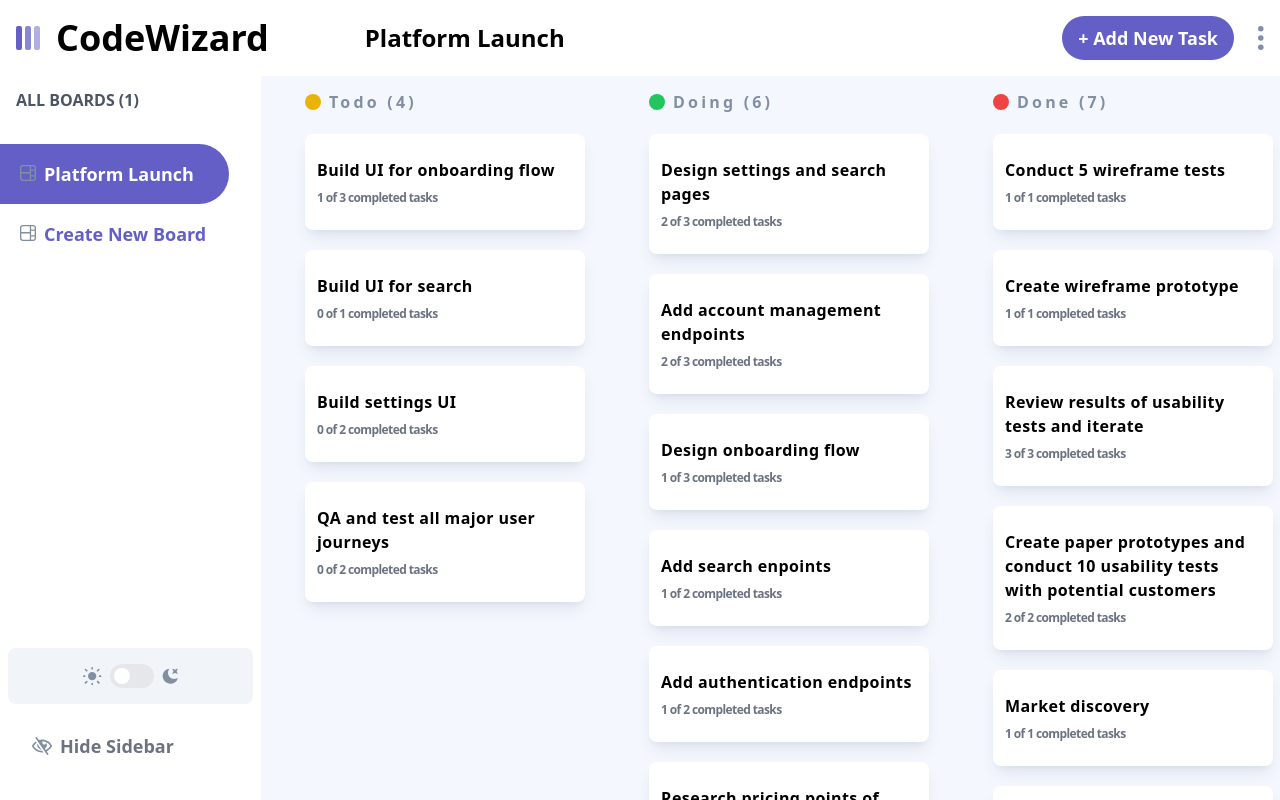
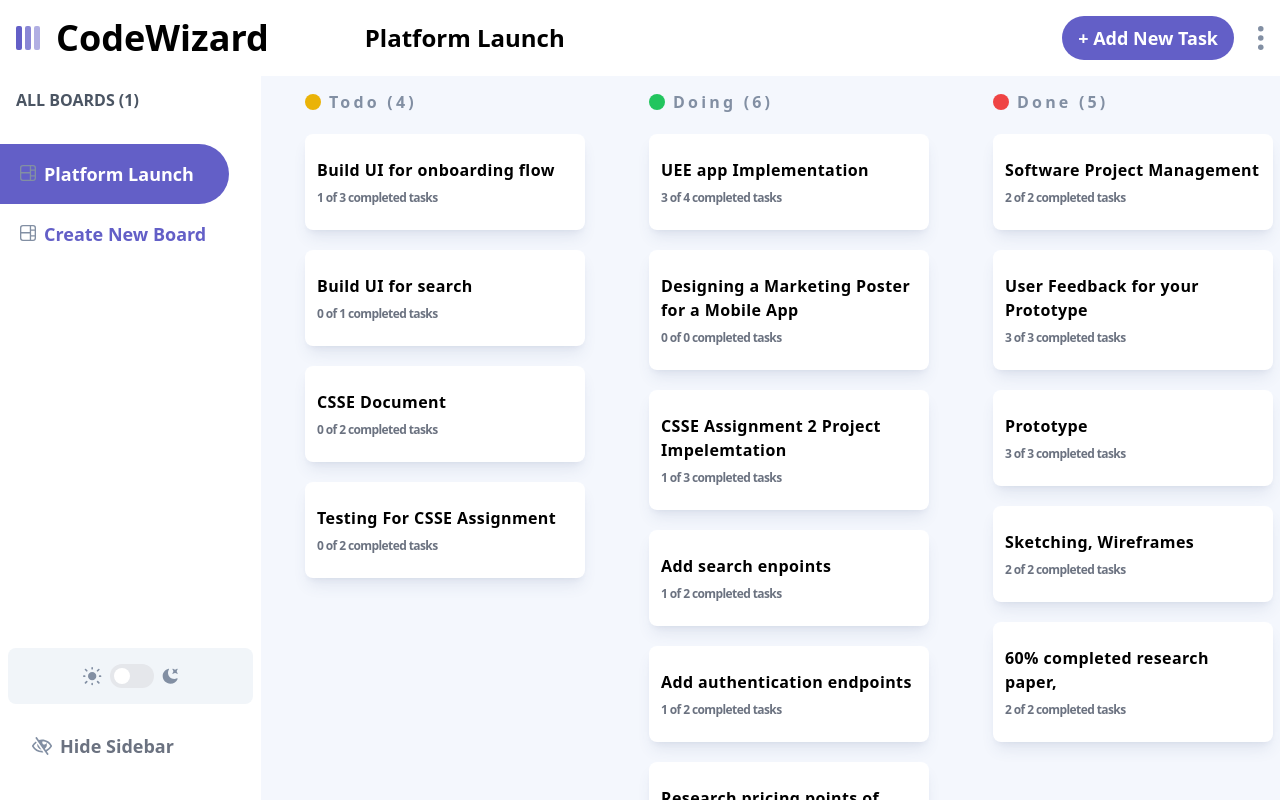
Before and after one commit to Vishwa-ud/CodeWizard, a React (Vite) app in the folder frontend/: page /taskmanagement in a window 1280 px wide. Built offline with nearby package versions, Linux system fonts and the light colour scheme.

Commit message:
Validations Added

```diff
--- a/frontend/src/data/data.json
+++ b/frontend/src/data/data.json
@@ -38,7 +38,7 @@
               ]
             },
             {
-              "title": "Build settings UI",
+              "title": "CSSE Document",
               "description": "",
               "status": "Todo",
               "subtasks": [
@@ -53,7 +53,7 @@
               ]
             },
             {
-              "title": "QA and test all major user journeys",
+              "title": "Testing For CSSE Assignment",
               "description": "Once we feel version one is ready, we need to rigorously test it both internally and externally to identify any major gaps.",
               "status": "Todo",
               "subtasks": [
@@ -73,45 +73,37 @@
           "name": "Doing",
           "tasks": [
             {
-              "title": "Design settings and search pages",
+              "title": "UEE app Implementation",
               "description": "",
               "status": "Doing",
               "subtasks": [
                 {
-                  "title": "Settings - Account page",
+                  "title": "Sign up page",
                   "isCompleted": true
                 },
                 {
-                  "title": "Settings - Billing page",
+                  "title": "Sign in page",
                   "isCompleted": true
                 },
                 {
-                  "title": "Search page",
+                  "title": "Welcome page",
+                  "isCompleted": true
+                },
+                {
+                  "title": "Individual Componets",
                   "isCompleted": false
                 }
               ]
             },
             {
-              "title": "Add account management endpoints",
+              "title": "Designing a Marketing Poster for a Mobile App",
               "description": "",
               "status": "Doing",
               "subtasks": [
-                {
-                  "title": "Upgrade plan",
-                  "isCompleted": true
-                },
-                {
-                  "title": "Cancel plan",
-                  "isCompleted": true
-                },
-                {
-                  "title": "Update payment method",
-                  "isCompleted": false
-                }
               ]
             },
             {
-              "title": "Design onboarding flow",
+              "title": "CSSE Assignment 2 Project Impelemtation",
               "description": "",
               "status": "Doing",
               "subtasks": [
@@ -184,29 +176,41 @@
           "name": "Done",
           "tasks": [
             {
-              "title": "Conduct 5 wireframe tests",
+              "title": "Software Project Management",
               "description": "Ensure the layout continues to make sense and we have strong buy-in from potential users.",
               "status": "Done",
               "subtasks": [
                 {
-                  "title": "Complete 5 wireframe prototype tests",
+                  "title": "SPM App Implementation",
+                  "isCompleted": true
+                },
+                {
+                  "title": "Research Paper",
                   "isCompleted": true
                 }
               ]
             },
             {
-              "title": "Create wireframe prototype",
-              "description": "Create a greyscale clickable wireframe prototype to test our asssumptions so far.",
+              "title": "User Feedback for your Prototype",
+              "description": "Keep iterating through the subtasks until we're clear on the core concepts for the app.",
               "status": "Done",
               "subtasks": [
                 {
-                  "title": "Create clickable wireframe prototype in Balsamiq",
+                  "title": "Write Script",
+                  "isCompleted": true
+                },
+                {
+                  "title": "Video",
+                  "isCompleted": true
+                },
+                {
+                  "title": "Push to Repo",
                   "isCompleted": true
                 }
               ]
             },
             {
-              "title": "Review results of usability tests and iterate",
+              "title": "Prototype",
               "description": "Keep iterating through the subtasks until we're clear on the core concepts for the app.",
               "status": "Done",
               "subtasks": [
@@ -225,7 +229,7 @@
               ]
             },
             {
-              "title": "Create paper prototypes and conduct 10 usability tests with potential customers",
+              "title": "Sketching, Wireframes",
               "description": "",
               "status": "Done",
               "subtasks": [
@@ -240,33 +244,7 @@
               ]
             },
             {
-              "title": "Market discovery",
-              "description": "We need to define and refine our core product. Interviews will help us learn common pain points and help us define the strongest MVP.",
-              "status": "Done",
-              "subtasks": [
-                {
-                  "title": "Interview 10 prospective customers",
-                  "isCompleted": true
-                }
-              ]
-            },
-            {
-              "title": "Competitor analysis",
-              "description": "",
-              "status": "Done",
-              "subtasks": [
-                {
-                  "title": "Find direct and indirect competitors",
-                  "isCompleted": true
-                },
-                {
-                  "title": "SWOT analysis for each competitor",
-                  "isCompleted": true
-                }
-              ]
-            },
-            {
-              "title": "Research the market",
+              "title": "60% completed research paper,",
               "description": "We need to get a solid overview of the market to ensure we have up-to-date estimates of market size and demand.",
               "status": "Done",
               "subtasks": [
--- a/frontend/src/modals/AddEditBoardModal.jsx
+++ b/frontend/src/modals/AddEditBoardModal.jsx
@@ -1,23 +1,22 @@
-import { useState } from "react";
+import React, { useState } from "react";
 import crossIcon from "../assets/icon-cross.svg";
+import boardsSlice from "../redux/boardsSlice";
 import { v4 as uuidv4 } from "uuid";
 import { useDispatch, useSelector } from "react-redux";
-import boardsSlice from "../redux/boardsSlice";
 
-function AddEditBoardModal({ setBoardModalOpen , type ,  }) {
+function AddEditBoardModal({ setIsBoardModalOpen, type , }) {
   const dispatch = useDispatch();
   const [isFirstLoad, setIsFirstLoad] = useState(true);
   const [name, setName] = useState("");
+  const [newColumns, setNewColumns] = useState([
+    { name: "Todo", tasks: [], id: uuidv4() },
+    { name: "Doing", tasks: [], id: uuidv4() },
+  ]);
   const [isValid, setIsValid] = useState(true);
+  const [nameError, setNameError] = useState("");
   const board = useSelector((state) => state.boards).find(
     (board) => board.isActive
   );
-
-
-    const [newColumns, setNewColumns] = useState([
-        { name: "Todo", tasks: [], id: uuidv4() },
-        { name: "In Progress", tasks: [], id: uuidv4() },
-    ]);
 
   if (type === "edit" && isFirstLoad) {
     setNewColumns(
@@ -29,6 +28,22 @@ function AddEditBoardModal({ setBoardModalOpen , type ,  }) {
     setIsFirstLoad(false);
   }
 
+  const validate = () => {
+    setIsValid(true); // Reset validity
+    setNameError(""); // Reset error message
+    if (!name.trim()) {
+      setIsValid(false);
+      setNameError("Board name is required."); // Set error message
+      return false;
+    }
+    for (let i = 0 ; i < newColumns.length ; i++) {
+      if (!newColumns[i].name.trim()) {
+        return false;
+      }
+    }
+    setIsValid(true);
+    return true;
+  };
 
   const onChange = (id, newValue) => {
     setNewColumns((prevState) => {
@@ -43,30 +58,14 @@ function AddEditBoardModal({ setBoardModalOpen , type ,  }) {
     setNewColumns((prevState) => prevState.filter((el) => el.id !== id));
   };
 
-    const validate = () => {
-        setIsValid(false);
-        if (!name.trim()) {
-          return false;
-        }
-        for (let i = 0 ; i < newColumns.length ; i++) {
-          if (!newColumns[i].name.trim()) {
-            return false;
-          }
-        }
-        setIsValid(true);
-        return true;
-      };
-
   const onSubmit = (type) => {
-        setBoardModalOpen(false);
+    setIsBoardModalOpen(false);
     if (type === "add") {
       dispatch(boardsSlice.actions.addBoard({ name, newColumns }));
     } else {
       dispatch(boardsSlice.actions.editBoard({ name, newColumns }));
     }
   };
-
-
 
   return (
     <div
@@ -75,10 +74,9 @@ function AddEditBoardModal({ setBoardModalOpen , type ,  }) {
         if (e.target !== e.currentTarget) {
           return;
         }
-        setBoardModalOpen(false);
+        setIsBoardModalOpen(false);
       }}
     >
-        {/* Modal Selection */}
       <div
         className=" scrollbar-hide overflow-y-scroll max-h-[95vh]  bg-white dark:bg-[#2b2c37] text-black dark:text-white font-bold
        shadow-md shadow-[#364e7e1a] max-w-md mx-auto my-auto w-full px-8  py-8 rounded-xl"
@@ -94,22 +92,25 @@ function AddEditBoardModal({ setBoardModalOpen , type ,  }) {
             Board Name
           </label>
           <input
-                className=" bg-transparent  px-4 py-2 rounded-md text-sm  border-[0.5px] border-gray-600 outline-none focus:outline-[#635fc7] outline-1  ring-0  "
+            className=" bg-transparent  px-4 py-2 rounded-md text-sm  border-[0.5px] border-gray-600 focus:outline-[#635fc7] outline-1  ring-0  "
             placeholder=" e.g Web Design"
             value={name}
             onChange={(e) => setName(e.target.value)}
             id="board-name-input"
           />
+           {nameError && (
+            <p className="text-red-600 text-xs">{nameError}</p>
+          )}
         </div>
 
         {/* Board Columns */}
+
         <div className="mt-8 flex flex-col space-y-3">
           <label className=" text-sm dark:text-white text-gray-500">
             Board Columns
           </label>
 
-                {
-                    newColumns.map((column, index) => (
+          {newColumns.map((column, index) => (
             <div key={index} className=" flex items-center w-full ">
               <input
                 className=" bg-transparent flex-grow px-4 py-2 rounded-md text-sm  border-[0.5px] border-gray-600 focus:outline-[#635fc7] outline-[1px]  "
@@ -126,16 +127,11 @@ function AddEditBoardModal({ setBoardModalOpen , type ,  }) {
                 }}
                 className=" m-4 cursor-pointer "
               />
-
             </div>
-                    ))
-                }
-            </div>
-
+          ))}
           <div>
-
             <button
-              className=" w-full items-center hover:opacity-70 dark:text-[#635fc7] dark:bg-white  text-white bg-[#635fc7] py-2 nt-2 rounded-full "
+              className=" w-full items-center hover:opacity-70 dark:text-[#635fc7] dark:bg-white  text-white bg-[#635fc7] py-2 rounded-full "
               onClick={() => {
                 setNewColumns((state) => [
                   ...state,
@@ -154,14 +150,11 @@ function AddEditBoardModal({ setBoardModalOpen , type ,  }) {
             >
               {type === "add" ? "Create New Board" : "Save Changes"}
             </button>
-
           </div>
-
-
         </div>
-
       </div>
-  )
+    </div>
+  );
 }
 
-export default AddEditBoardModal
+export default AddEditBoardModal;
--- a/frontend/src/modals/AddEditTaskModal.jsx
+++ b/frontend/src/modals/AddEditTaskModal.jsx
@@ -4,11 +4,12 @@ import { v4 as uuidv4 } from "uuid";
 import crossIcon from "../assets/icon-cross.svg";
 import boardsSlice from "../redux/boardsSlice";
 
-function AddEditTaskModal({ type, device, setOpenAddEditTask, setIsTaskModalOpen, taskIndex, prevColIndex = 0,}) {
+function AddEditTaskModal({ type, device, setOpenAddEditTask, setIsTaskModalOpen, taskIndex, prevColIndex = 0, }) {
     const dispatch = useDispatch();
     const [title, setTitle] = useState("");
     const [description, setDescription] = useState("");
     const [isValid, setIsValid] = useState(true);
+    const [errorMessages, setErrorMessages] = useState({ title: "", subtasks: "" }); // Store error messages
 
     const board = useSelector((state) => state.boards).find(
         (board) => board.isActive
@@ -19,7 +20,6 @@ function AddEditTaskModal({ type, device, setOpenAddEditTask, setIsTaskModalOpen
     const col = columns.find((col, index) => index === prevColIndex);
 
     const task = col ? col.tasks.find((task, index) => index === taskIndex) : []
-
 
     const [status, setStatus] = useState(columns[prevColIndex].name);
     const [newColIndex, setNewColIndex] = useState(prevColIndex);
@@ -58,20 +58,27 @@ function AddEditTaskModal({ type, device, setOpenAddEditTask, setIsTaskModalOpen
     };
 
     const validate = () => {
-        setIsValid(false);
+        let valid = true;
+        const newErrorMessages = { title: "", subtasks: "" };
+
         if (!title.trim()) {
-          return false;
+            valid = false;
+            newErrorMessages.title = "Task name is required.";
         }
-        for (let i = 0; i < subtasks.length; i++) {
-          if (!subtasks[i].title.trim()) {
-            return false;
+
+        const invalidSubtasks = subtasks.filter(subtask => !subtask.title.trim());
+        if (invalidSubtasks.length > 0) {
+            valid = false;
+            newErrorMessages.subtasks = "All subtasks must have a title.";
         }
-        }
-        setIsValid(true);
-        return true;
+
+        setErrorMessages(newErrorMessages);
+        setIsValid(valid);
+        return valid;
     };
 
     const onSubmit = (type) => {
+        if (validate()) {
             if (type === "add") {
                 dispatch(
                     boardsSlice.actions.addTask({
@@ -95,14 +102,16 @@ function AddEditTaskModal({ type, device, setOpenAddEditTask, setIsTaskModalOpen
                     })
                 );
             }
+            setOpenAddEditTask(false);
+        }
     };
 
     return (
         <div
             className={
                 device === "mobile"
-          ? "  py-6 px-6 pb-40  absolute overflow-y-scroll  left-0 flex  right-0 bottom-[-100vh] top-0 dropdown "
-          : "  py-6 px-6 pb-40  absolute overflow-y-scroll  left-0 flex  right-0 bottom-0 top-0 dropdown "
+                    ? "py-6 px-6 pb-40 absolute overflow-y-scroll left-0 flex right-0 bottom-[-100vh] top-0 dropdown "
+                    : "py-6 px-6 pb-40 absolute overflow-y-scroll left-0 flex right-0 bottom-0 top-0 dropdown "
             }
             onClick={(e) => {
                 if (e.target !== e.currentTarget) {
@@ -112,19 +121,17 @@ function AddEditTaskModal({ type, device, setOpenAddEditTask, setIsTaskModalOpen
             }}
         >
             {/* Modal Section */}
-
             <div
-        className=" scrollbar-hide overflow-y-scroll max-h-[95vh]  my-auto  bg-white dark:bg-[#2b2c37] text-black dark:text-white font-bold
-        shadow-md shadow-[#364e7e1a] max-w-md mx-auto  w-full px-8  py-8 rounded-xl"
+                className="scrollbar-hide overflow-y-scroll max-h-[95vh] my-auto bg-white dark:bg-[#2b2c37] text-black dark:text-white font-bold
+                shadow-md shadow-[#364e7e1a] max-w-md mx-auto w-full px-8 py-8 rounded-xl"
             >
-            <h3 className=" text-lg ">
+                <h3 className="text-lg ">
                     {type === "edit" ? "Edit" : "Add New"} Task
                 </h3>
 
                 {/* Task Name */}
-
                 <div className="mt-8 flex flex-col space-y-1">
-            <label className="  text-sm dark:text-white text-gray-500">
+                    <label className="text-sm dark:text-white text-gray-500">
                         Task Name
                     </label>
                     <input
@@ -132,57 +139,56 @@ function AddEditTaskModal({ type, device, setOpenAddEditTask, setIsTaskModalOpen
                         onChange={(e) => setTitle(e.target.value)}
                         id="task-name-input"
                         type="text"
-            className=" bg-transparent  px-4 py-2 outline-none focus:border-0 rounded-md text-sm  border-[0.5px] border-gray-600 focus:outline-[#635fc7] outline-1  ring-0  "
-            placeholder=" e.g Take coffee break"
+                        className={`bg-transparent px-4 py-2 outline-none focus:border-0 rounded-md text-sm border-[0.5px] border-gray-600 focus:outline-[#635fc7] outline-1 ring-0 ${!isValid && errorMessages.title ? 'border-red-500' : ''}`}
+                        placeholder="e.g Take coffee break"
                     />
+                    {errorMessages.title && <span className="text-red-500 text-sm">{errorMessages.title}</span>}
                 </div>
 
                 {/* Description */}
                 <div className="mt-8 flex flex-col space-y-1">
-            <label className="  text-sm dark:text-white text-gray-500">
+                    <label className="text-sm dark:text-white text-gray-500">
                         Description
                     </label>
                     <textarea
                         value={description}
                         onChange={(e) => setDescription(e.target.value)}
                         id="task-description-input"
-                className=" bg-transparent outline-none min-h-[200px] focus:border-0 px-4 py-2 rounded-md text-sm  border-[0.5px] border-gray-600 focus:outline-[#635fc7] outline-[1px] "
-                placeholder="e.g. It's always good to take a break. This
-                15 minute break will  recharge the batteries
-                a little."
+                        className="bg-transparent outline-none min-h-[200px] focus:border-0 px-4 py-2 rounded-md text-sm border-[0.5px] border-gray-600 focus:outline-[#635fc7] outline-[1px]"
+                        placeholder="e.g. It's always good to take a break. This 15 minute break will recharge the batteries a little."
                     />
                 </div>
 
                 {/* Subtasks */}
-
                 <div className="mt-8 flex flex-col space-y-3">
-            <label className="  text-sm dark:text-white text-gray-500">
+                    <label className="text-sm dark:text-white text-gray-500">
                         Subtasks
                     </label>
 
                     {subtasks.map((subtask, index) => (
-            <div key={index} className=" flex items-center w-full ">
+                        <div key={index} className="flex items-center w-full ">
                             <input
                                 onChange={(e) => {
                                     onChangeSubtasks(subtask.id, e.target.value);
                                 }}
                                 type="text"
                                 value={subtask.title}
-                className=" bg-transparent outline-none focus:border-0 flex-grow px-4 py-2 rounded-md text-sm  border-[0.5px] border-gray-600 focus:outline-[#635fc7] outline-[1px]  "
-                placeholder=" e.g Take coffee break"
+                                className={`bg-transparent outline-none focus:border-0 flex-grow px-4 py-2 rounded-md text-sm border-[0.5px] border-gray-600 focus:outline-[#635fc7] outline-[1px] ${!isValid && errorMessages.subtasks ? 'border-red-500' : ''}`}
+                                placeholder="e.g Take coffee break"
                             />
                             <img
                                 src={crossIcon}
                                 onClick={() => {
                                     onDelete(subtask.id);
                                 }}
-                className=" m-4 cursor-pointer "
+                                className="m-4 cursor-pointer"
                             />
                         </div>
                     ))}
+                    {errorMessages.subtasks && <span className="text-red-500 text-sm">{errorMessages.subtasks}</span>}
 
                     <button
-            className=" w-full items-center dark:text-[#635fc7] dark:bg-white  text-white bg-[#635fc7] py-2 rounded-full "
+                        className="w-full items-center dark:text-[#635fc7] dark:bg-white text-white bg-[#635fc7] py-2 rounded-full"
                         onClick={() => {
                             setSubtasks((state) => [
                                 ...state,
@@ -194,15 +200,15 @@ function AddEditTaskModal({ type, device, setOpenAddEditTask, setIsTaskModalOpen
                     </button>
                 </div>
 
-            {/* current Status  */}
+                {/* Current Status */}
                 <div className="mt-8 flex flex-col space-y-3">
-                <label className="  text-sm dark:text-white text-gray-500">
+                    <label className="text-sm dark:text-white text-gray-500">
                         Current Status
                     </label>
                     <select
                         value={status}
                         onChange={(e) => onChangeStatus(e)}
-                    className=" select-status flex-grow px-4 py-2 rounded-md text-sm bg-transparent focus:border-0  border-[1px] border-gray-300 focus:outline-[#635fc7] outline-none"
+                        className="select-status flex-grow px-4 py-2 rounded-md text-sm bg-transparent focus:border-0 border-[1px] border-gray-300 focus:outline-[#635fc7] outline-none"
                     >
                         {columns.map((column, index) => (
                             <option value={column.name} key={index}>{column.name}</option>
@@ -210,26 +216,16 @@ function AddEditTaskModal({ type, device, setOpenAddEditTask, setIsTaskModalOpen
                     </select>
                     <button
                         onClick={() => {
-                    const isValid = validate();
-                    if (isValid) {
                             onSubmit(type);
-                        setOpenAddEditTask(false);
-                        type === "edit" && setOpenAddEditTask(false);
-                    }
                         }}
-                    className=" w-full items-center text-white bg-[#635fc7] py-2 rounded-full "
+                        className="w-full items-center text-white bg-[#635fc7] py-2 rounded-full"
                     >
-                {type === "edit" ? " save edit" : "Create task"}
+                        {type === "edit" ? "Save Edit" : "Create Task"}
                     </button>
                 </div>
-
-
-
             </div>
-
-
         </div>
     )
 }
 
-export default AddEditTaskModal
+export default AddEditTaskModal;
```
Lines whose indentation alone changed are shown as unchanged.
